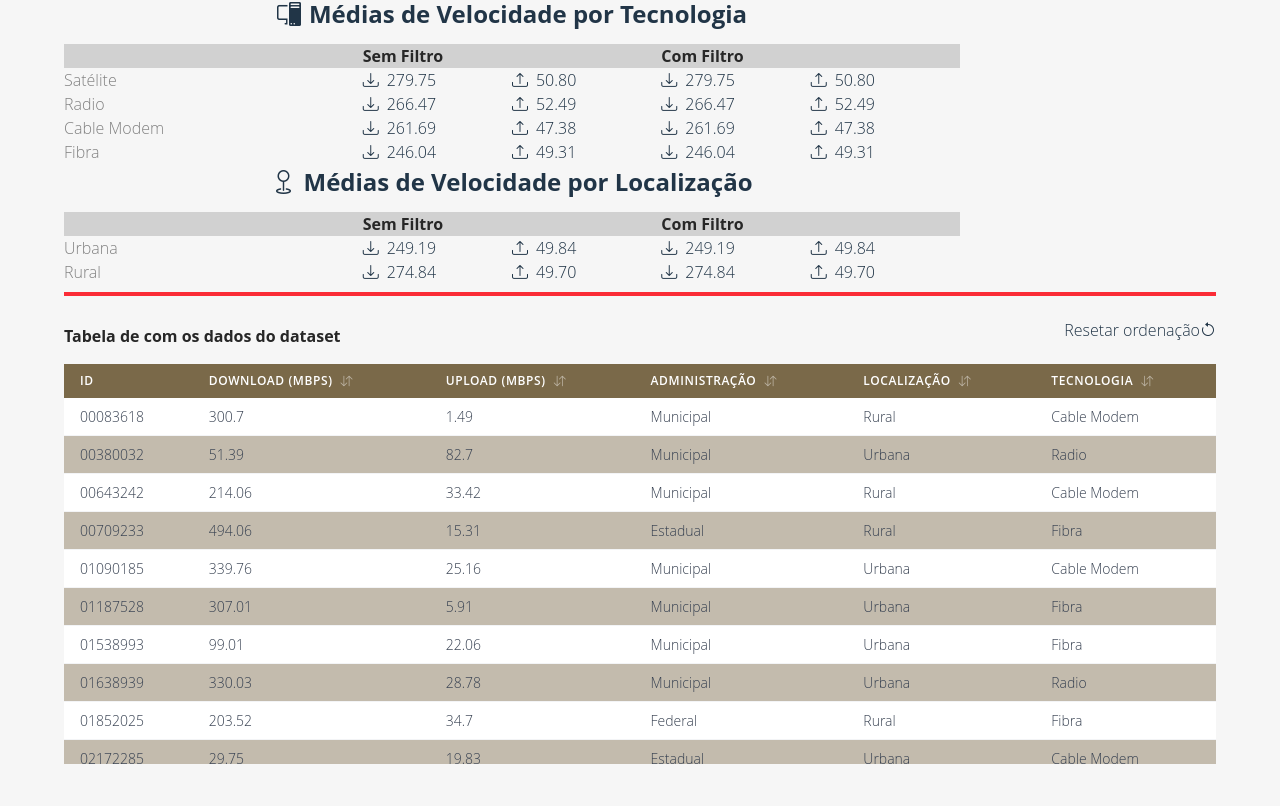
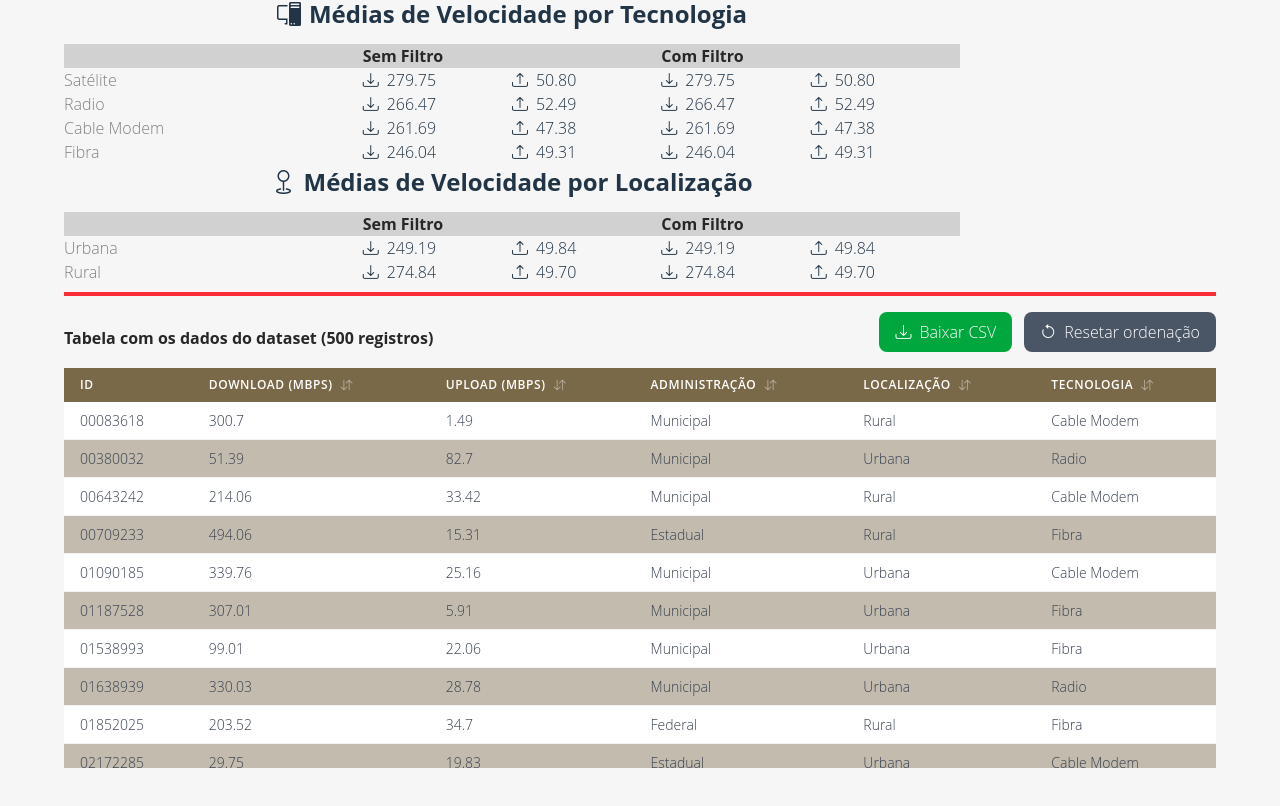
Before and after one commit to isabellacpmelo/the-internet-monitor, a React (Vite) app: page / in a window 1280 px wide. Shown: the part 4968-5774 px from the top of the page. Built offline with nearby package versions, Linux system fonts and the light colour scheme.

Commit message:
feat: add functionality to download dataset as CSV

```diff
--- a/src/components/DatasetTable/index.tsx
+++ b/src/components/DatasetTable/index.tsx
@@ -39,19 +39,72 @@ export function DatasetTable({ dataset }: DatasetTableProps) {
     }
   }
 
+  const downloadCSV = () => {
+    const headers = [
+      'ID',
+      'Download (Mbps)',
+      'Upload (Mbps)',
+      'Administração',
+      'Localização',
+      'Tecnologia',
+    ]
+    const csvHeaders = headers.join(',')
+
+    const csvRows = sortedDataset.map((row) =>
+      [
+        row.ID,
+        row.Download,
+        row.Upload,
+        `"${row.Dependencia_Adm}"`,
+        `"${row.Localizacao}"`,
+        `"${row.Tipo_Tecnologia}"`,
+      ].join(',')
+    )
+
+    const csvContent = [csvHeaders, ...csvRows].join('\n')
+
+    const blob = new Blob([csvContent], { type: 'text/csv;charset=utf-8;' })
+    const link = document.createElement('a')
+
+    if (link.download !== undefined) {
+      const url = URL.createObjectURL(blob)
+      link.setAttribute('href', url)
+
+      const timestamp = new Date().toISOString().slice(0, 19).replace(/:/g, '-')
+      link.setAttribute('download', `internet-dataset-${timestamp}.csv`)
+
+      link.style.visibility = 'hidden'
+      document.body.appendChild(link)
+      link.click()
+      document.body.removeChild(link)
+    }
+  }
+
   return (
     <div>
-      <div className='w-full flex justify-between my-4'>
-        <h3>Tabela de com os dados do dataset</h3>
+      <div className='w-full flex justify-between items-center my-4'>
+        <h3>
+          Tabela com os dados do dataset ({sortedDataset.length} registros)
+        </h3>
+        <div className='flex gap-3'>
+          <button
+            type='button'
+            onClick={downloadCSV}
+            className='flex items-center gap-2 px-4 py-2 bg-green-600 text-white rounded-lg hover:bg-green-700 transition-colors'>
+            <i className='bi bi-download' />
+            <span>Baixar CSV</span>
+          </button>
           <button
             type='button'
             onClick={() => {
               setSortColumn('ID')
               setSortDirection('asc')
-          }}>
+            }}
+            className='flex items-center gap-2 px-4 py-2 bg-gray-600 text-white rounded-lg hover:bg-gray-700 transition-colors'>
+            <i className='bi bi-arrow-counterclockwise' />
             <span>Resetar ordenação</span>
-          <i className='bi bi-arrow-counterclockwise' />
           </button>
+        </div>
       </div>
       <div className='dataset-table-container'>
         <table className='dataset-table'>
```
Lines whose indentation alone changed are shown as unchanged.
